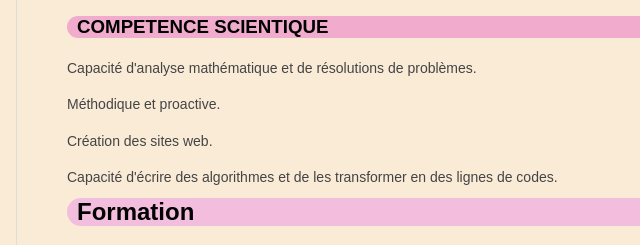
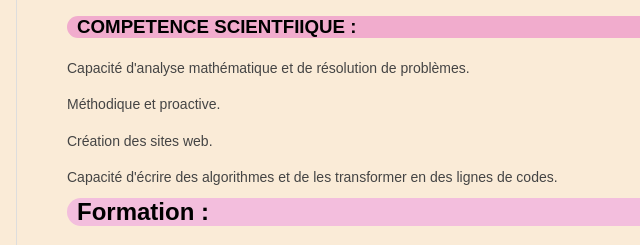
Before and after one commit to 19samira/cvlardjanesamiraa, a plain HTML site: page index.html in a window 1280 px wide. Shown: the part 278-523 px from the top of the page, 375-1015 px from the left. Drawn offline with Linux system fonts and the light colour scheme.

Commit message:
Fix formatting and content in index.html

```diff
--- a/index.html
+++ b/index.html
@@ -137,9 +137,9 @@ p {
           </div>
 
           <div class="competence-scientique">
-             <h3>COMPETENCE SCIENTIQUE</h3>
+             <h3>COMPETENCE SCIENTFIIQUE :</h3>
 
-             <p>Capacité d'analyse mathématique et de résolutions de problèmes.</p>
+             <p>Capacité d'analyse mathématique et de résolution de problèmes.</p>
              <p>Méthodique et proactive.</p>
              <p>Création des sites web.</p>
              <p>Capacité d'écrire des algorithmes et de les transformer en des lignes de codes.</p>
@@ -147,7 +147,7 @@ p {
           </div>
 
 
-        <h2><b>Formation</b></h2>
+        <h2><b>Formation :</b></h2>
 
           <div class="formation">
            <h4>Formation de langue :</h4>
```
